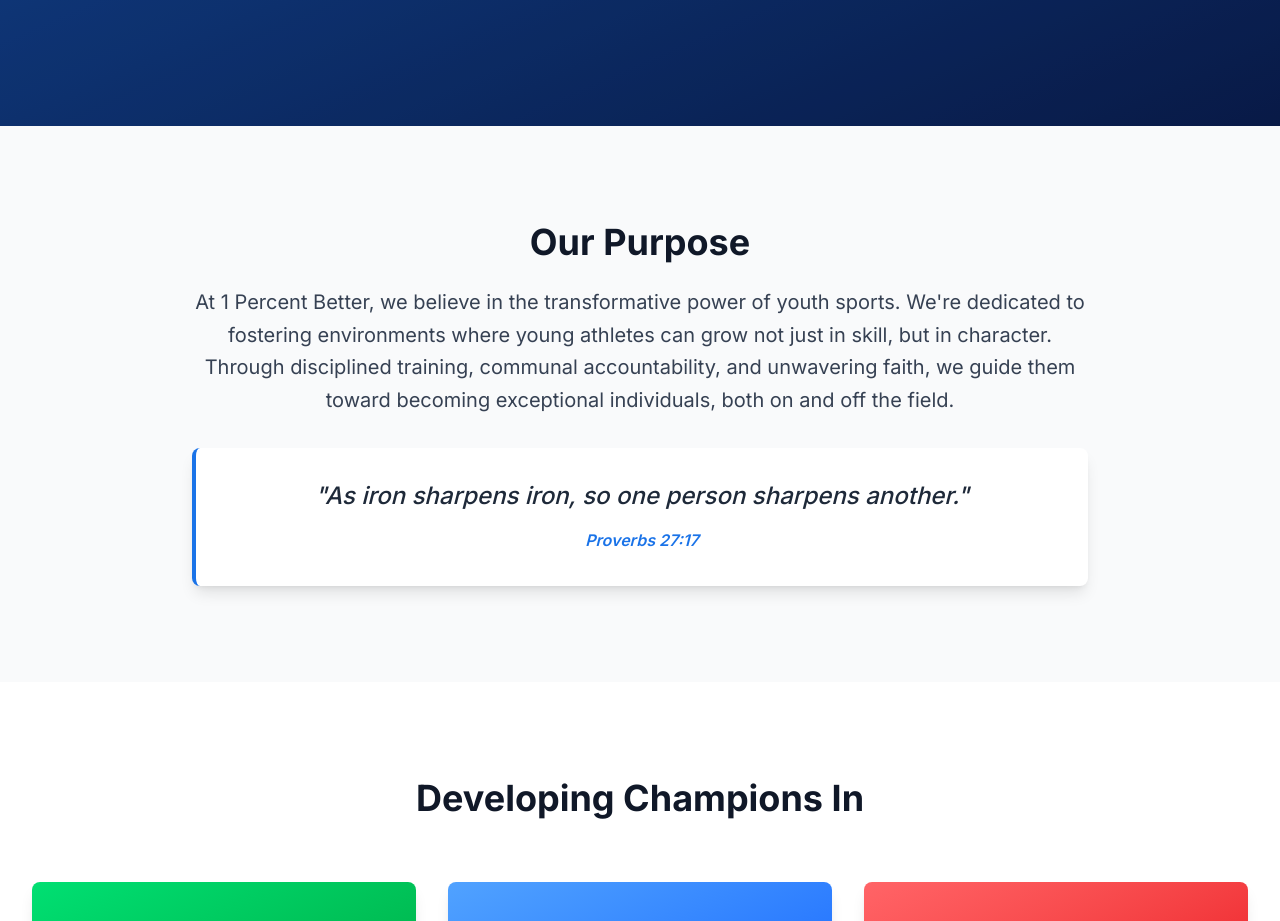
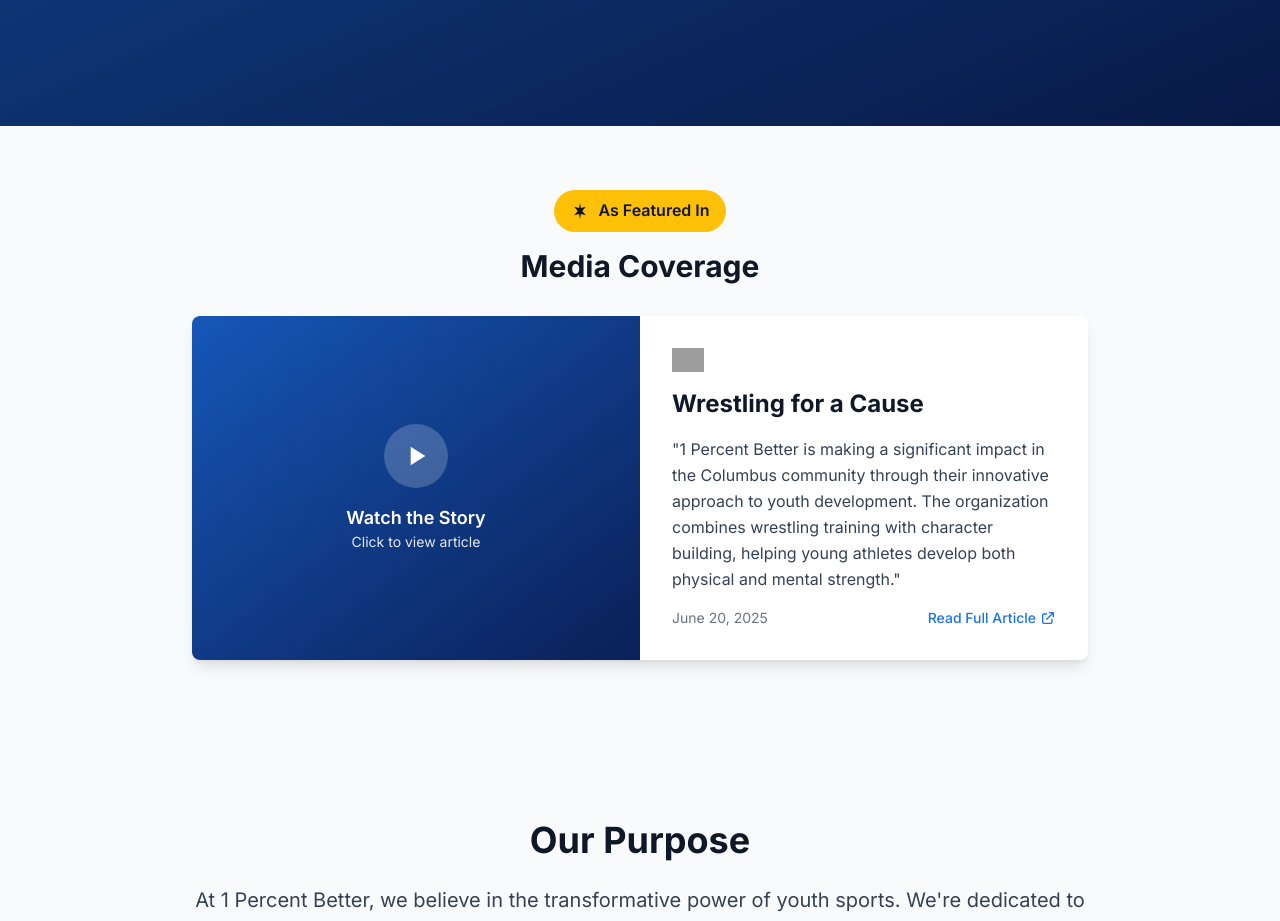
Before and after one commit to cquehl/1percentbetter, a React (Vite) app: page / in a window 1280 px wide. Shown: the part 512-1433 px from the top of the page. Built offline with nearby package versions, Linux system fonts and the light colour scheme; grey boxes are pictures that could not be loaded.

Commit message:
media coverage (#7)
Co-authored-by: CJQ <cjq@CJQs-MacBook-Pro.local>

```diff
--- a/src/pages/Home.tsx
+++ b/src/pages/Home.tsx
@@ -30,6 +30,80 @@
                 Get Involved
               </Link>
             </div>
+          </div>
+        </div>
+      </section>
+
+      {/* News Feature Section */}
+      <section className="py-16 bg-gray-50">
+        <div className="max-w-7xl mx-auto px-4 sm:px-6 lg:px-8">
+          <div className="text-center mb-8">
+            <div className="inline-flex items-center gap-2 bg-secondary text-gray-900 rounded-full px-4 py-2 mb-4">
+              <svg className="w-5 h-5" fill="currentColor" viewBox="0 0 24 24">
+                <path d="M12 2L13.09 8.26L19 7L14.74 12L19 17L13.09 15.74L12 22L10.91 15.74L5 17L9.26 12L5 7L10.91 8.26L12 2Z"/>
+              </svg>
+              <span className="font-semibold">As Featured In</span>
+            </div>
+            <h2 className="text-2xl md:text-3xl font-bold text-gray-900">Media Coverage</h2>
+          </div>
+
+          <div className="max-w-4xl mx-auto">
+            <a
+              href="https://spectrumnews1.com/oh/columbus/news/2025/06/20/wrestling-for-a-cause-"
+              target="_blank"
+              rel="noopener noreferrer"
+              className="block bg-white rounded-lg shadow-lg hover:shadow-xl transition-shadow duration-300 overflow-hidden"
+            >
+              {/* Article Preview Card */}
+              <div className="md:flex">
+                {/* Image/Video Placeholder */}
+                <div className="md:w-1/2 bg-gradient-to-br from-primary-600 to-primary-800 flex items-center justify-center min-h-[300px]">
+                  <div className="text-center text-white p-8">
+                    <div className="w-16 h-16 bg-white/20 rounded-full flex items-center justify-center mx-auto mb-4">
+                      <svg className="w-8 h-8" fill="currentColor" viewBox="0 0 24 24">
+                        <path d="M8 5v14l11-7z"/>
+                      </svg>
+                    </div>
+                    <p className="text-lg font-semibold">Watch the Story</p>
+                    <p className="text-sm text-gray-200">Click to view article</p>
+                  </div>
+                </div>
+
+                {/* Article Content */}
+                <div className="md:w-1/2 p-8">
+                  <div className="flex items-center gap-2 mb-4">
+                    <img
+                      src="https://spectrumnews1.com/content/dam/news/common/spectrum-news-logo-black.png"
+                      alt="Spectrum News 1"
+                      className="h-6"
+                      onError={(e) => {
+                        e.currentTarget.style.display = 'none';
+                        e.currentTarget.nextElementSibling.style.display = 'block';
+                      }}
+                    />
+                    <span className="text-primary font-bold text-lg hidden">Spectrum News 1</span>
+                  </div>
+
+                  <h3 className="text-xl md:text-2xl font-bold text-gray-900 mb-4">
+                    Wrestling for a Cause
+                  </h3>
+
+                  <p className="text-gray-700 mb-4 leading-relaxed">
+                    "1 Percent Better is making a significant impact in the Columbus community through their innovative approach to youth development. The organization combines wrestling training with character building, helping young athletes develop both physical and mental strength."
+                  </p>
+
+                  <div className="flex items-center justify-between">
+                    <span className="text-sm text-gray-500">June 20, 2025</span>
+                    <div className="flex items-center gap-1 text-primary">
+                      <span className="text-sm font-medium">Read Full Article</span>
+                      <svg className="w-4 h-4" fill="none" stroke="currentColor" viewBox="0 0 24 24">
+                        <path strokeLinecap="round" strokeLinejoin="round" strokeWidth={2} d="M10 6H6a2 2 0 00-2 2v10a2 2 0 002 2h10a2 2 0 002-2v-4M14 4h6m0 0v6m0-6L10 14" />
+                      </svg>
+                    </div>
+                  </div>
+                </div>
+              </div>
+            </a>
           </div>
         </div>
       </section>
```
